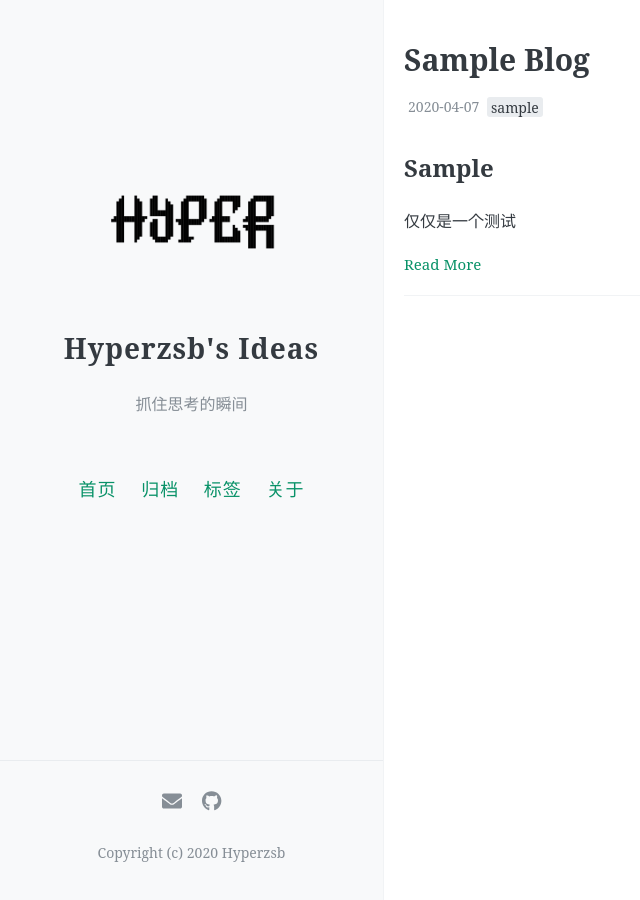
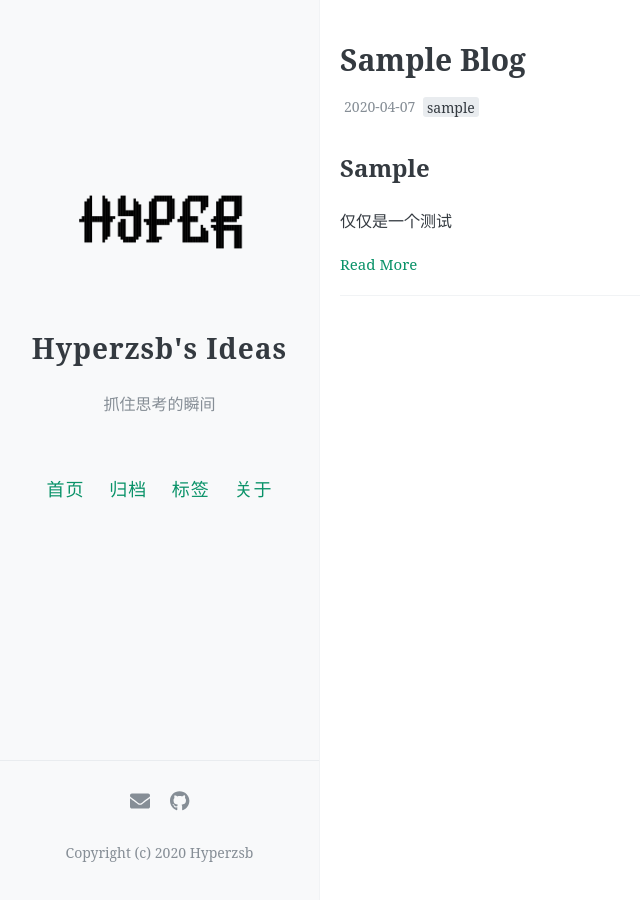
Before and after one commit to Hyperzsb/blog, a Jekyll site: the page built from index.html, in a window 1280 px wide. Shown: the whole page, without its empty margins (0-640 px from the left). Built offline with Jekyll 4.4.1, drawn with Linux system fonts in a browser that asks for light colours; the list of posts is cut into pages by our own code; comment, search, counter and statistics services are not loaded.

Commit message:
[feat]Update style

```diff
--- a/_sass/_variables.scss
+++ b/_sass/_variables.scss
@@ -45,6 +45,7 @@ $link-color: $oc-teal-8;
 $link-lighten-color: $oc-teal-6;
 $link-bghv-color: $oc-teal-0;
 $divider-color: $oc-gray-1;
+$divider-color-dark: $oc-gray-5;
 
 $error-color:$oc-red-8;
 
--- a/style.scss
+++ b/style.scss
@@ -110,7 +110,7 @@ sup {
 
 hr {
   border: 0;
-  border-top: 1px solid $divider-color;
+  border-top: 1px solid $divider-color-dark;
   margin: 1.5em auto;
 }
 
@@ -320,7 +320,7 @@ img {
 //
 
 .wrapper-sidebar {
-  width: 30%;
+  width: 25%;
 	-webkit-background-size: cover;
 	background-size: cover;
 	background-color: $background-color;
@@ -430,7 +430,7 @@ nav {
 
 .wrapper-content {
   float: right;
-  width: 70%;
+  width: 75%;
 
   @include mobile {
     float: none;
@@ -533,14 +533,14 @@ nav {
 .toc {
   width: 240px;
   height: 100%;
-  left: 30%;
+  left: 25%;
   position: fixed;
   z-index: 4;
   padding: 60px 20px 0 20px;
   overflow-y: auto;
 
   &:before{
-    content:"目录";
+    content:"Contents - 目录";
     margin: 0 0 1em 1em;
     font-weight: 700;
     font-size: 1.2em;
```
